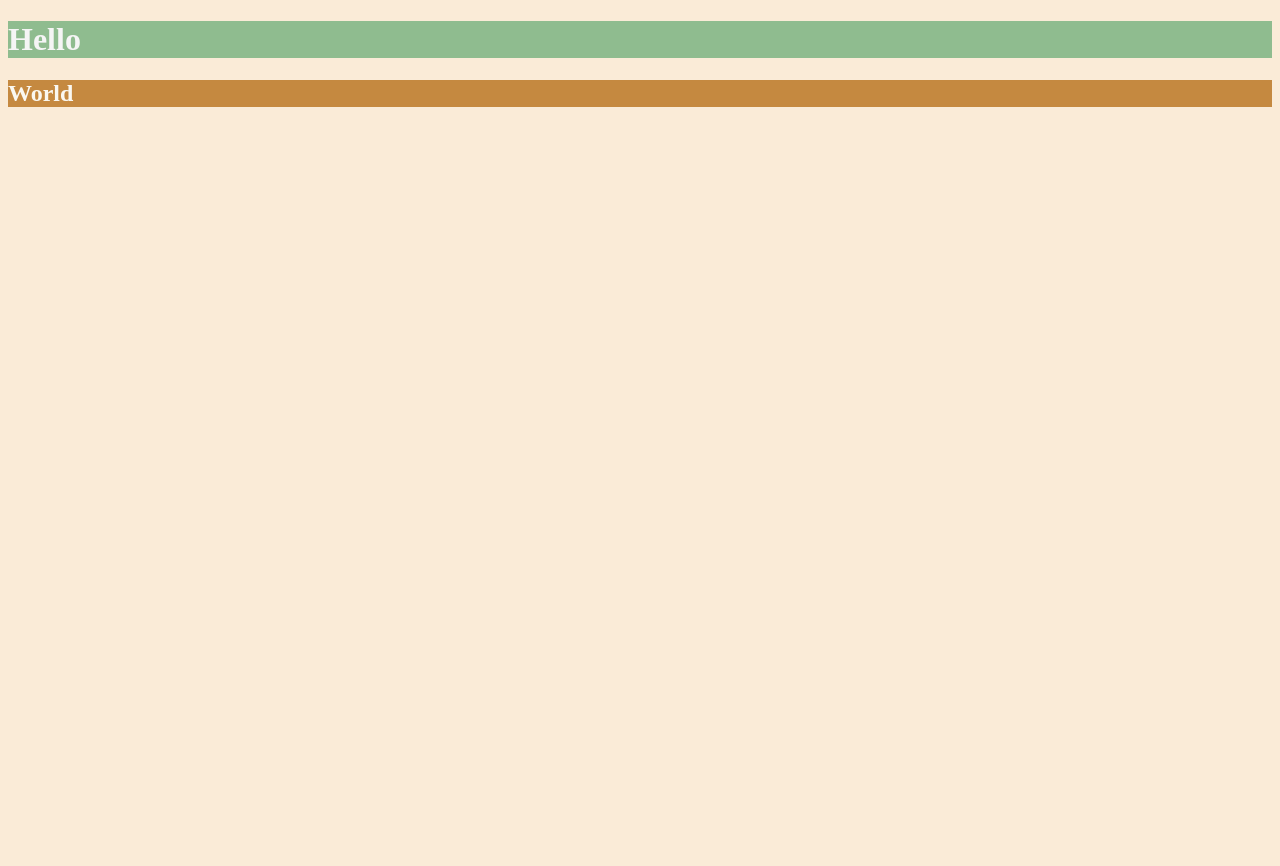
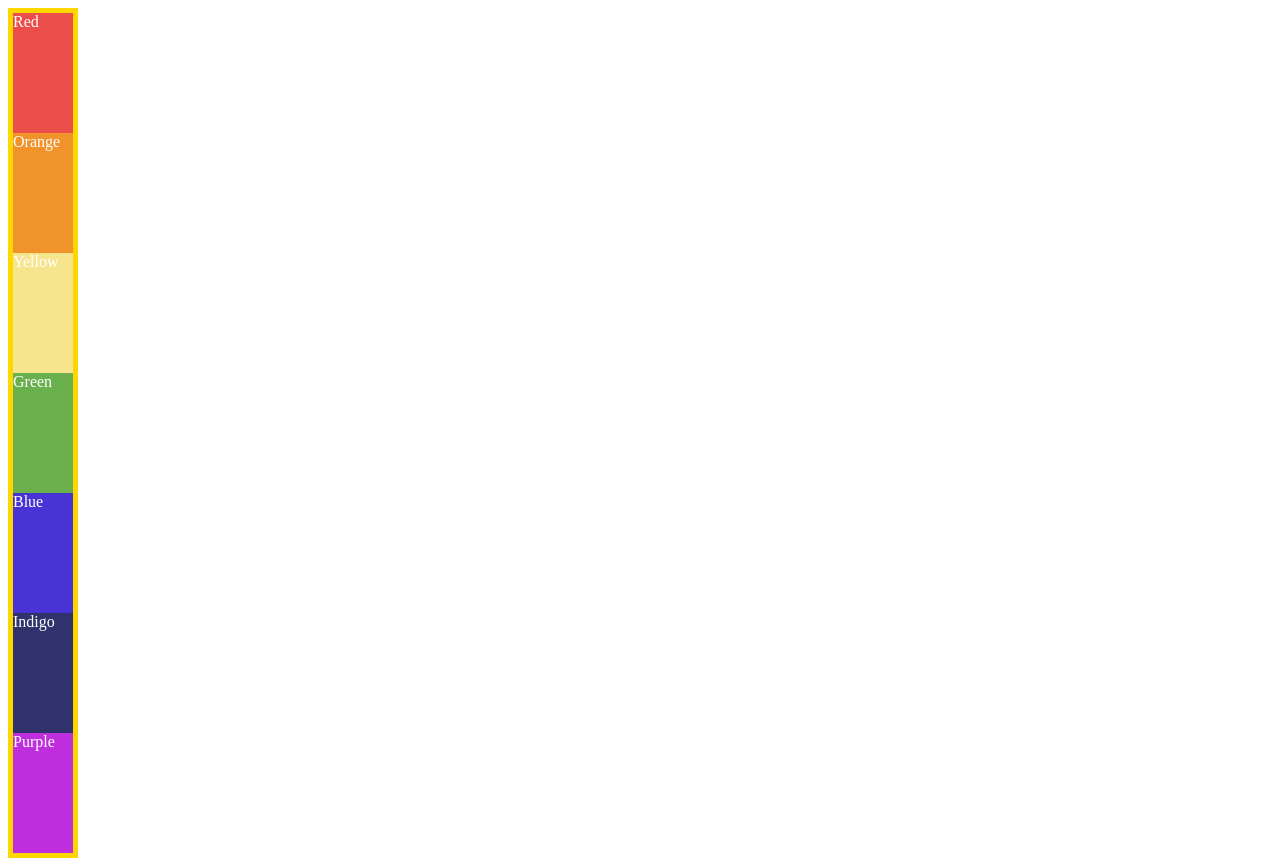
Before and after one commit to luizxxz/Exercicios-do-desenvolvimento-web, a plain HTML site: page index.html in a window 1280 px wide. Before the commit the page ends 800 px from the top, so only its background shows below. Drawn offline with Linux system fonts and the light colour scheme.

Commit message:
pagina 5 do exercicio de flex (primeiro exercicio)
aprendi a alinhar as coisa

```diff
--- a/index.html
+++ b/index.html
@@ -1,26 +1,48 @@
 <!DOCTYPE html>
 <html lang="pt-BR">
+
 <head>
   <meta charset="UTF-8">
   <meta name="viewport" content="width=device-width, initial-scale=1.0">
-    <title>Cores do css</title>
+    <link rel="stylesheet" href="style.css">
+  <title>O flex invertido de sla</title>
+
   <style>
-        body{
-            background-color: antiquewhite;
+    .container {
+  color: white;
+  border: 5px solid gold;
+  display: flex;
+  flex-direction: column;
+  width: 60px;
 }
-        h1{
-            background-color: darkseagreen;
-            color: whitesmoke;
+
+.container > * {
+  flex-basis: 120px;
+  flex-grow: 1;
+  flex-shrink: 1;
 }
-        h2{
-            background-color: #c58940;
-            color: #FAF8F1;
-        }
+
+    .red {background-color: #eb4d4b;}
+    .orange {background-color: #f0932b;}
+    .yellow {background-color: #f6e58d;}
+    .green {background-color: #6ab04c;}
+    .blue {background-color: #4834d4;}
+    .indigo {background-color: #30336b;}
+    .purple {background-color: #be2edd;}
   </style>
 </head>
+
 <body>
-    <h1>Hello</h1>
-    <h2>World</h2>
+  <div class="container">
+    <div class="red">Red</div>
+    <div class="orange">Orange</div>
+    <div class="yellow">Yellow</div>
+    <div class="green">Green</div>
+    <div class="blue">Blue</div>
+    <div class="indigo">Indigo</div>
+    <div class="purple">Purple</div>
+  </div>
+
 </body>
 
 </html>
```
Lines whose indentation alone changed are shown as unchanged.
